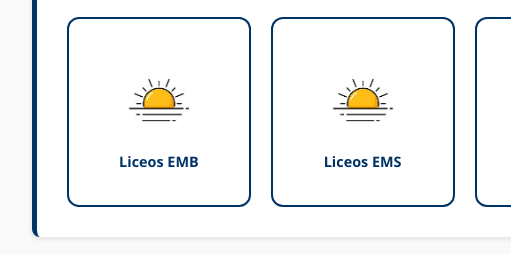
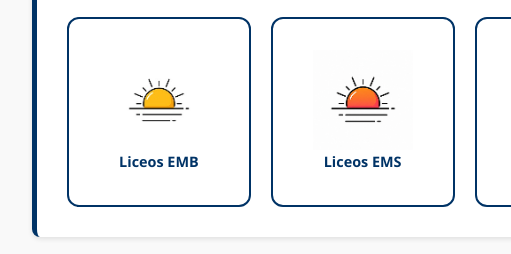
Before and after one commit to liceo14/liceo14.github.io, a plain HTML site: page estudiantes.html in a window 1280 px wide. Shown: the part 881-1135 px from the top of the page, 178-689 px from the left. Drawn offline with Linux system fonts and the light colour scheme.

Commit message:
Fix HTML formatting and structure in estudiantes.html

```diff
--- a/estudiantes.html
+++ b/estudiantes.html
@@ -74,7 +74,7 @@
                 </a>
 
                 <a href="https://www.dges.edu.uy/sites/default/files/Liceos%20Bach.web.pdf" class="herramienta-item" target="_blank">
-                    <img src="images/logoMatutino.png" alt="Liceos Bachillerato">
+                    <img src="images/logoVespertino.png" alt="Liceos Bachillerato">
                     <span>Liceos EMS</span>
                 </a>
 
```
